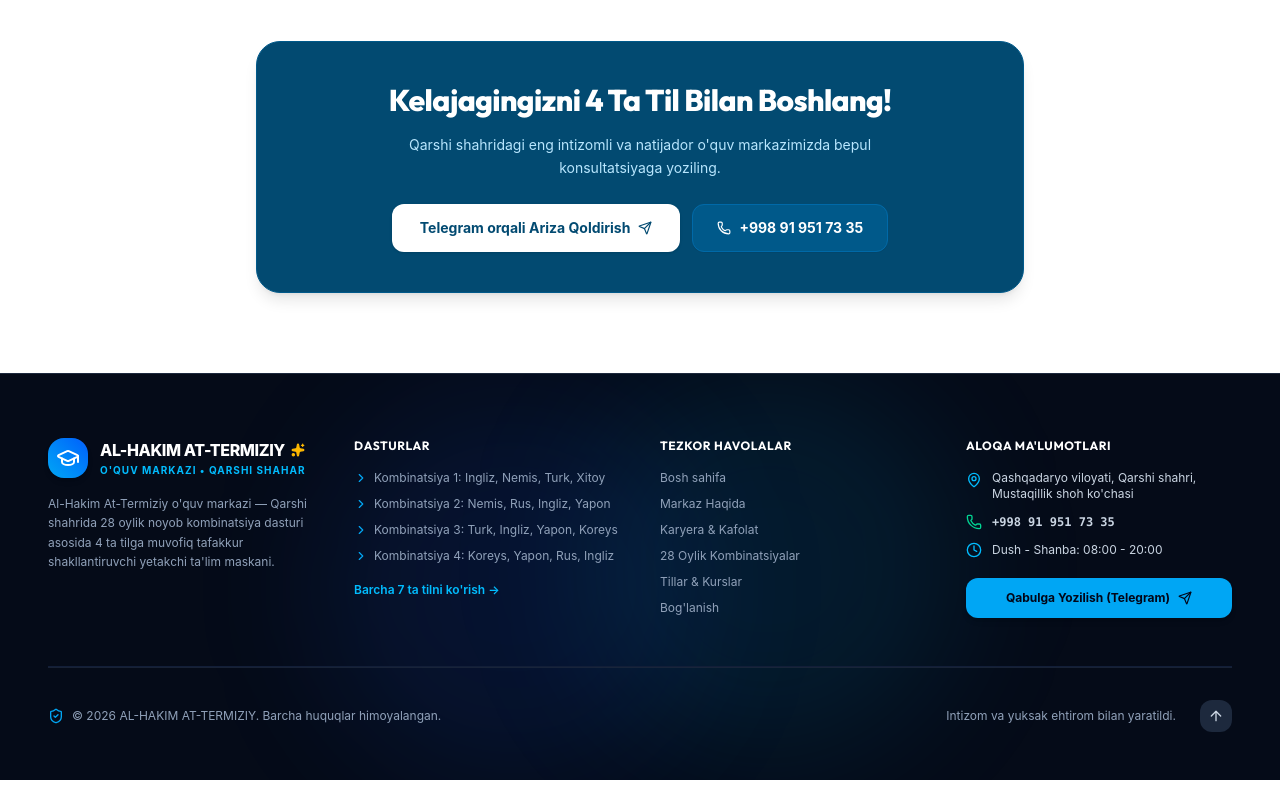
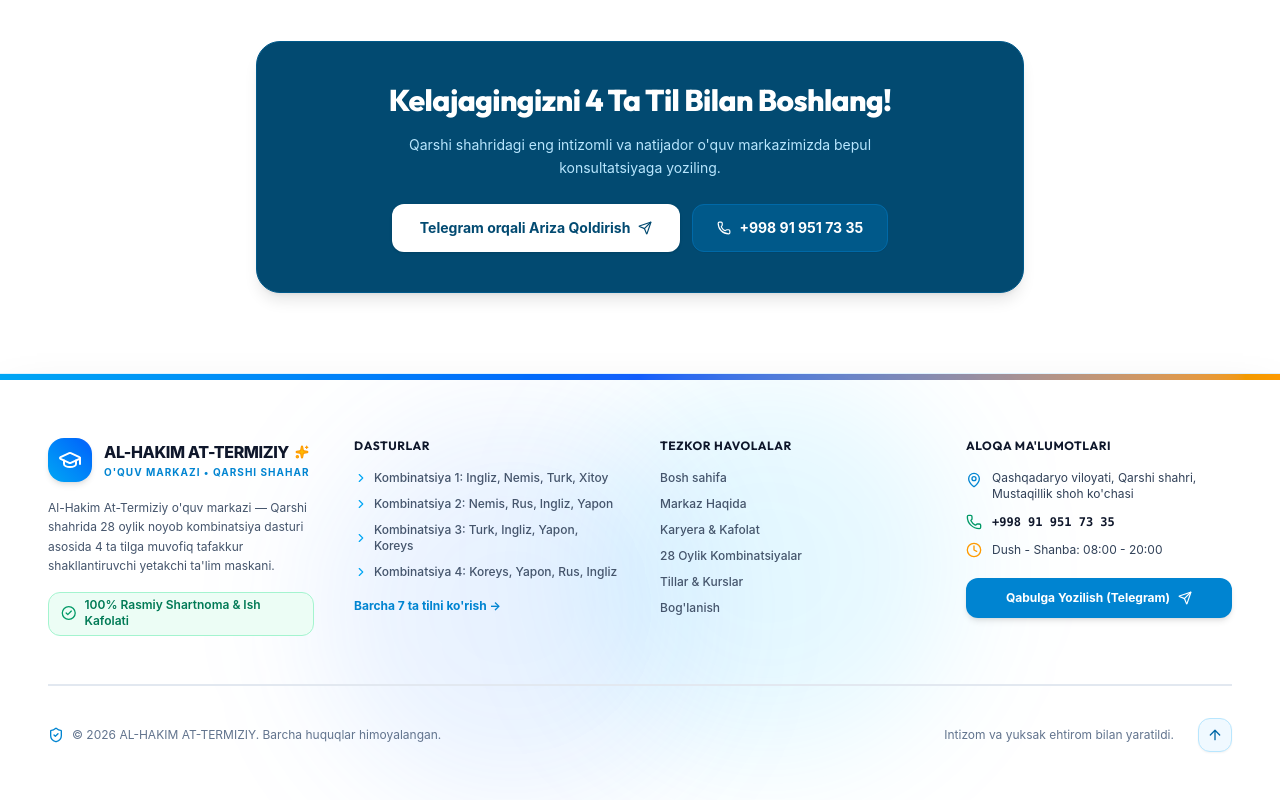
Before and after one commit to humoyun1773/at-termiziy, a React (Vite) app: page / in a window 1280 px wide. Shown: the part 4711-5511 px from the top of the page. Built offline with nearby package versions, Linux system fonts and the light colour scheme; a web font is replaced by a local one.

Commit message:
fix: modernize footer design with elegant bright frosted glass styling, clear typography and matching aesthetics

```diff
--- a/src/components/layout/Footer.tsx
+++ b/src/components/layout/Footer.tsx
@@ -11,7 +11,8 @@ import {
   ArrowUp,
   ShieldCheck,
   ChevronRight,
-  Sparkles
+  Sparkles,
+  CheckCircle2
 } from 'lucide-react';
 import { Button } from '../ui/button';
 
@@ -23,70 +24,78 @@ export const Footer: React.FC = () => {
   };
 
   return (
-    <footer className="bg-[#050b18] text-white relative overflow-hidden pt-16 pb-12 border-t border-slate-800">
-      {/* Background glow circles */}
-      <div className="absolute top-0 right-1/4 w-96 h-96 bg-sky-500/10 rounded-full blur-3xl pointer-events-none" />
-      <div className="absolute bottom-0 left-1/4 w-96 h-96 bg-blue-600/10 rounded-full blur-3xl pointer-events-none" />
+    <footer className="bg-white/95 backdrop-blur-md text-slate-900 relative overflow-hidden pt-16 pb-12 border-t border-sky-100 shadow-2xl">
+      {/* Top colorful gradient accent line */}
+      <div className="absolute top-0 inset-x-0 h-1.5 bg-gradient-to-r from-sky-500 via-blue-600 to-amber-500" />
+
+      {/* Subtle decorative glow */}
+      <div className="absolute top-0 right-1/4 w-96 h-96 bg-sky-400/10 rounded-full blur-3xl pointer-events-none" />
+      <div className="absolute bottom-0 left-1/4 w-96 h-96 bg-blue-500/10 rounded-full blur-3xl pointer-events-none" />
 
       <div className="max-w-[1600px] w-full mx-auto px-4 sm:px-8 lg:px-12 relative z-10">
-        <div className="grid grid-cols-1 md:grid-cols-2 lg:grid-cols-4 gap-10 pb-12 border-b border-[#121e38]">
+        <div className="grid grid-cols-1 md:grid-cols-2 lg:grid-cols-4 gap-10 pb-12 border-b border-slate-200">
 
           {/* Column 1: Brand & Philosophy */}
           <div className="space-y-4">
             <Link to="/" className="flex items-center gap-3 group">
-              <div className="w-10 h-10 rounded-2xl bg-gradient-to-tr from-sky-500 to-blue-600 flex items-center justify-center text-white shadow-md">
+              <div className="w-11 h-11 rounded-2xl bg-gradient-to-tr from-sky-500 to-blue-600 flex items-center justify-center text-white shadow-md group-hover:scale-105 transition-transform">
                 <GraduationCap className="w-6 h-6" />
               </div>
               <div>
                 <div className="flex items-center gap-1.5">
-                  <span className="text-base font-extrabold tracking-tight text-white font-heading block">
+                  <span className="text-base font-extrabold tracking-tight text-slate-900 font-heading block">
                     {t.brand.name}
                   </span>
-                  <Sparkles className="w-3.5 h-3.5 text-amber-400 fill-amber-400" />
+                  <Sparkles className="w-3.5 h-3.5 text-amber-500 fill-amber-400" />
                 </div>
-                <span className="text-[10px] font-bold text-sky-400 uppercase tracking-widest block">
+                <span className="text-[10px] font-bold text-sky-600 uppercase tracking-widest block">
                   {t.brand.type} • {t.brand.city}
                 </span>
               </div>
             </Link>
 
-            <p className="text-xs text-slate-400 leading-relaxed">
+            <p className="text-xs text-slate-600 leading-relaxed">
               {t.footer.desc}
             </p>
+
+            <div className="pt-1 flex items-center gap-2 text-xs font-semibold text-emerald-700 bg-emerald-50 px-3 py-1.5 rounded-xl border border-emerald-200 inline-flex">
+              <CheckCircle2 className="w-4 h-4 text-emerald-600" />
+              <span>100% Rasmiy Shartnoma & Ish Kafolati</span>
+            </div>
           </div>
 
           {/* Column 2: 28 Month Combinations */}
           <div>
-            <h4 className="text-xs font-bold text-white uppercase tracking-wider mb-4 text-sky-400">
+            <h4 className="text-xs font-bold text-slate-900 uppercase tracking-wider mb-4 text-sky-700 font-heading">
               {t.footer.programs}
             </h4>
-            <ul className="space-y-2.5 text-xs text-slate-400">
+            <ul className="space-y-2.5 text-xs text-slate-600">
               <li>
-                <Link to="/combinations#kombinatsiya-1" className="hover:text-sky-300 transition-colors flex items-center gap-1.5">
+                <Link to="/combinations#kombinatsiya-1" className="hover:text-sky-600 transition-colors flex items-center gap-1.5 font-medium">
                   <ChevronRight className="w-3.5 h-3.5 text-sky-500" />
                   Kombinatsiya 1: Ingliz, Nemis, Turk, Xitoy
                 </Link>
               </li>
               <li>
-                <Link to="/combinations#kombinatsiya-2" className="hover:text-sky-300 transition-colors flex items-center gap-1.5">
+                <Link to="/combinations#kombinatsiya-2" className="hover:text-sky-600 transition-colors flex items-center gap-1.5 font-medium">
                   <ChevronRight className="w-3.5 h-3.5 text-sky-500" />
                   Kombinatsiya 2: Nemis, Rus, Ingliz, Yapon
                 </Link>
               </li>
               <li>
-                <Link to="/combinations#kombinatsiya-3" className="hover:text-sky-300 transition-colors flex items-center gap-1.5">
+                <Link to="/combinations#kombinatsiya-3" className="hover:text-sky-600 transition-colors flex items-center gap-1.5 font-medium">
                   <ChevronRight className="w-3.5 h-3.5 text-sky-500" />
                   Kombinatsiya 3: Turk, Ingliz, Yapon, Koreys
                 </Link>
               </li>
               <li>
-                <Link to="/combinations#kombinatsiya-4" className="hover:text-sky-300 transition-colors flex items-center gap-1.5">
+                <Link to="/combinations#kombinatsiya-4" className="hover:text-sky-600 transition-colors flex items-center gap-1.5 font-medium">
                   <ChevronRight className="w-3.5 h-3.5 text-sky-500" />
                   Kombinatsiya 4: Koreys, Yapon, Rus, Ingliz
                 </Link>
               </li>
               <li className="pt-2">
-                <Link to="/courses" className="text-sky-400 font-semibold hover:underline flex items-center gap-1">
+                <Link to="/courses" className="text-sky-600 font-bold hover:underline flex items-center gap-1">
                   Barcha 7 ta tilni ko'rish →
                 </Link>
               </li>
@@ -95,37 +104,37 @@ export const Footer: React.FC = () => {
 
           {/* Column 3: Quick Navigation */}
           <div>
-            <h4 className="text-xs font-bold text-white uppercase tracking-wider mb-4 text-sky-400">
+            <h4 className="text-xs font-bold text-slate-900 uppercase tracking-wider mb-4 text-sky-700 font-heading">
               {t.footer.quickLinks}
             </h4>
-            <ul className="space-y-2.5 text-xs text-slate-400">
+            <ul className="space-y-2.5 text-xs text-slate-600">
               <li>
-                <Link to="/" className="hover:text-white transition-colors">
+                <Link to="/" className="hover:text-sky-600 transition-colors font-medium">
                   {t.nav.home}
                 </Link>
               </li>
               <li>
-                <Link to="/about" className="hover:text-white transition-colors">
+                <Link to="/about" className="hover:text-sky-600 transition-colors font-medium">
                   {t.nav.about}
                 </Link>
               </li>
               <li>
-                <Link to="/career" className="hover:text-white transition-colors">
+                <Link to="/career" className="hover:text-sky-600 transition-colors font-medium">
                   {t.nav.career}
                 </Link>
               </li>
               <li>
-                <Link to="/combinations" className="hover:text-white transition-colors">
+                <Link to="/combinations" className="hover:text-sky-600 transition-colors font-medium">
                   {t.nav.combinations}
                 </Link>
               </li>
               <li>
-                <Link to="/courses" className="hover:text-white transition-colors">
+                <Link to="/courses" className="hover:text-sky-600 transition-colors font-medium">
                   {t.nav.courses}
                 </Link>
               </li>
               <li>
-                <Link to="/contact" className="hover:text-white transition-colors">
+                <Link to="/contact" className="hover:text-sky-600 transition-colors font-medium">
                   {t.nav.contact}
                 </Link>
               </li>
@@ -134,31 +143,31 @@ export const Footer: React.FC = () => {
 
           {/* Column 4: Contact & Qarshi Campus */}
           <div className="space-y-3">
-            <h4 className="text-xs font-bold text-white uppercase tracking-wider mb-4 text-sky-400">
+            <h4 className="text-xs font-bold text-slate-900 uppercase tracking-wider mb-4 text-sky-700 font-heading">
               {t.footer.contactInfo}
             </h4>
 
-            <div className="flex items-start gap-2.5 text-xs text-slate-300">
-              <MapPin className="w-4 h-4 text-sky-400 shrink-0 mt-0.5" />
+            <div className="flex items-start gap-2.5 text-xs text-slate-700">
+              <MapPin className="w-4 h-4 text-sky-600 shrink-0 mt-0.5" />
               <span>{t.brand.address}</span>
             </div>
 
-            <div className="flex items-center gap-2.5 text-xs text-slate-300">
-              <Phone className="w-4 h-4 text-emerald-400 shrink-0" />
-              <a href="tel:+998919517335" className="hover:text-white font-mono font-bold">
+            <div className="flex items-center gap-2.5 text-xs text-slate-700">
+              <Phone className="w-4 h-4 text-emerald-600 shrink-0" />
+              <a href="tel:+998919517335" className="hover:text-sky-600 font-mono font-bold text-slate-900">
                 {t.brand.phone}
               </a>
             </div>
 
-            <div className="flex items-center gap-2.5 text-xs text-slate-300">
-              <Clock className="w-4 h-4 text-sky-400 shrink-0" />
+            <div className="flex items-center gap-2.5 text-xs text-slate-700">
+              <Clock className="w-4 h-4 text-amber-500 shrink-0" />
               <span>{t.brand.workHours}</span>
             </div>
 
             <div className="pt-2">
               <Button
                 asChild
-                className="w-full py-2.5 px-4 rounded-xl bg-sky-500 hover:bg-sky-400 text-slate-950 font-bold text-xs transition-colors flex items-center justify-center gap-2 cursor-pointer shadow-md"
+                className="w-full py-2.5 px-4 rounded-xl bg-sky-600 hover:bg-sky-700 text-white font-bold text-xs transition-colors flex items-center justify-center gap-2 cursor-pointer shadow-md"
               >
                 <a
                   href={TELEGRAM_URL}
@@ -175,9 +184,9 @@ export const Footer: React.FC = () => {
         </div>
 
         {/* Bottom bar */}
-        <div className="pt-8 flex flex-col sm:flex-row items-center justify-between gap-4 text-xs text-slate-400 border-t border-slate-800/80">
+        <div className="pt-8 flex flex-col sm:flex-row items-center justify-between gap-4 text-xs text-slate-500 border-t border-slate-200">
           <div className="flex items-center gap-2">
-            <ShieldCheck className="w-4 h-4 text-sky-500" />
+            <ShieldCheck className="w-4 h-4 text-sky-600" />
             <span>© {new Date().getFullYear()} {t.brand.name}. {t.footer.allRights}</span>
           </div>
 
@@ -185,7 +194,7 @@ export const Footer: React.FC = () => {
             <span>{t.footer.developedWith}</span>
             <button
               onClick={scrollToTop}
-              className="p-2 rounded-xl bg-slate-800 hover:bg-slate-700 text-slate-300 hover:text-white transition-colors cursor-pointer"
+              className="p-2 rounded-xl bg-sky-50 hover:bg-sky-100 text-sky-700 border border-sky-200 transition-colors cursor-pointer shadow-xs"
               aria-label="Scroll to top"
             >
               <ArrowUp className="w-4 h-4" />
```
